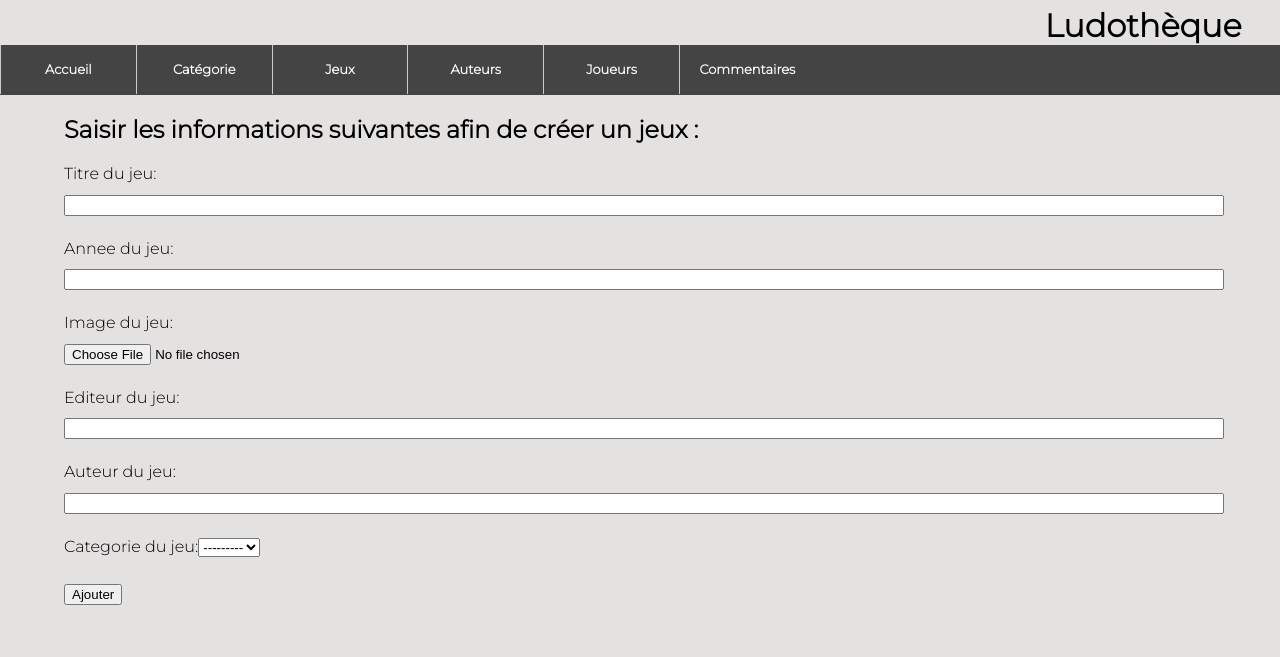
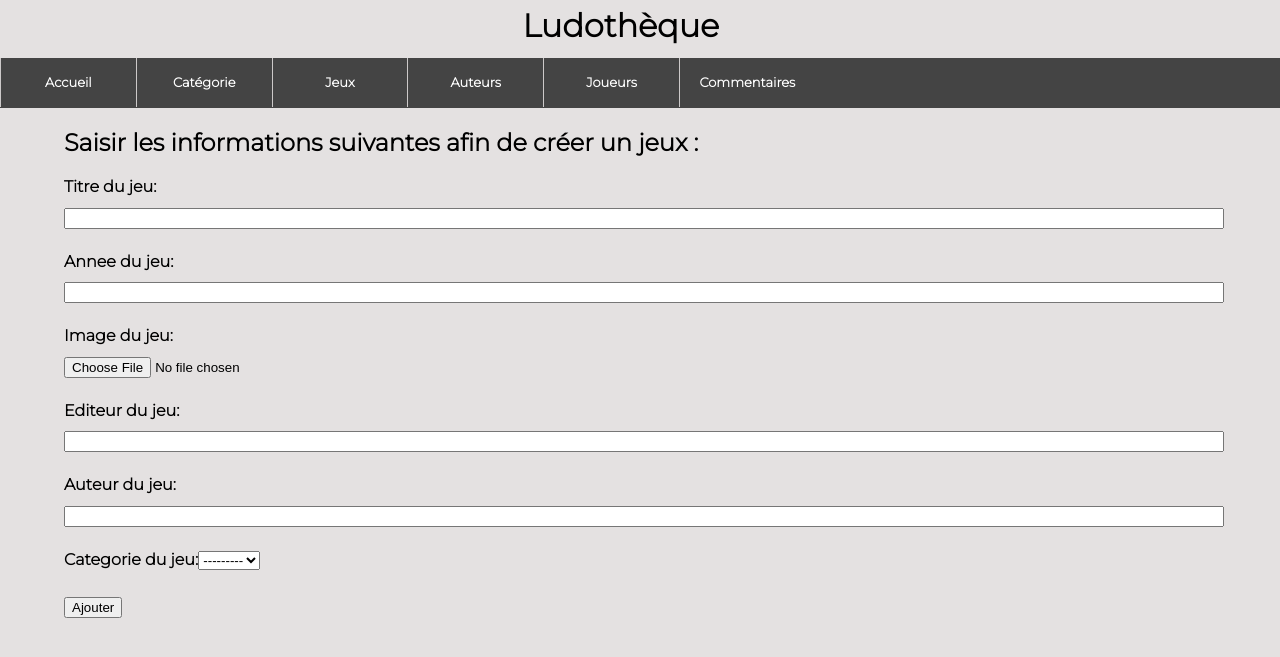
Before and after one commit to ZitoouN/SAE23, a Django app: page /ludo/ajoutjeux/ in a window 1280 px wide. Shown: the top 657 px of the page. Run offline with Django 4.2, Linux system fonts and the light colour scheme; data comes from the database, SQL or seed files in the repository.

Commit message:
squelette #5

```diff
--- a/ludotheque/ludo/static/csstemplates/index.css
+++ b/ludotheque/ludo/static/csstemplates/index.css
@@ -61,6 +61,7 @@ body {
     font-family: 'Montserrat', sans-serif;
     color: black;
     background-color: #e4e1e1;
+    font-weight: bolder;
 }
 label{
     float: left;
@@ -84,8 +85,8 @@ textarea{
     margin-right: 5%;
 }
 h1{
-    text-align: end;
+    text-align: center;
     padding-right: 3%;
-    margin-bottom: 0%;
+    margin-bottom: 1%;
     margin-top: 0.5%;
 }
--- a/ludotheque/ludo/templates/ludo/ajoutjeux.html
+++ b/ludotheque/ludo/templates/ludo/ajoutjeux.html
@@ -15,7 +15,6 @@
     {% if id != '' %}
     <form method="post" action="/ludo/traitementjeux/">
       {% else %}
-
       {% endif %}
       {% csrf_token %}
       {{form.as_p}}
```
